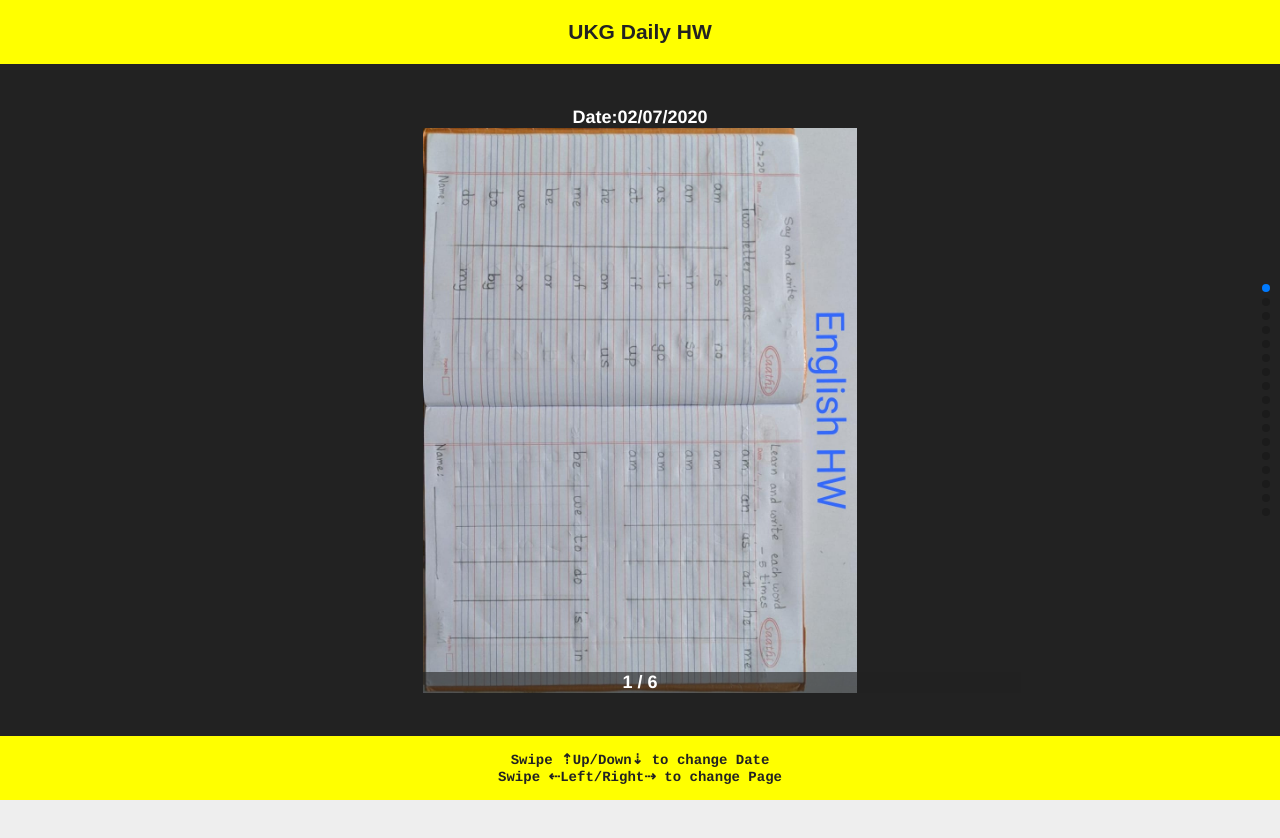
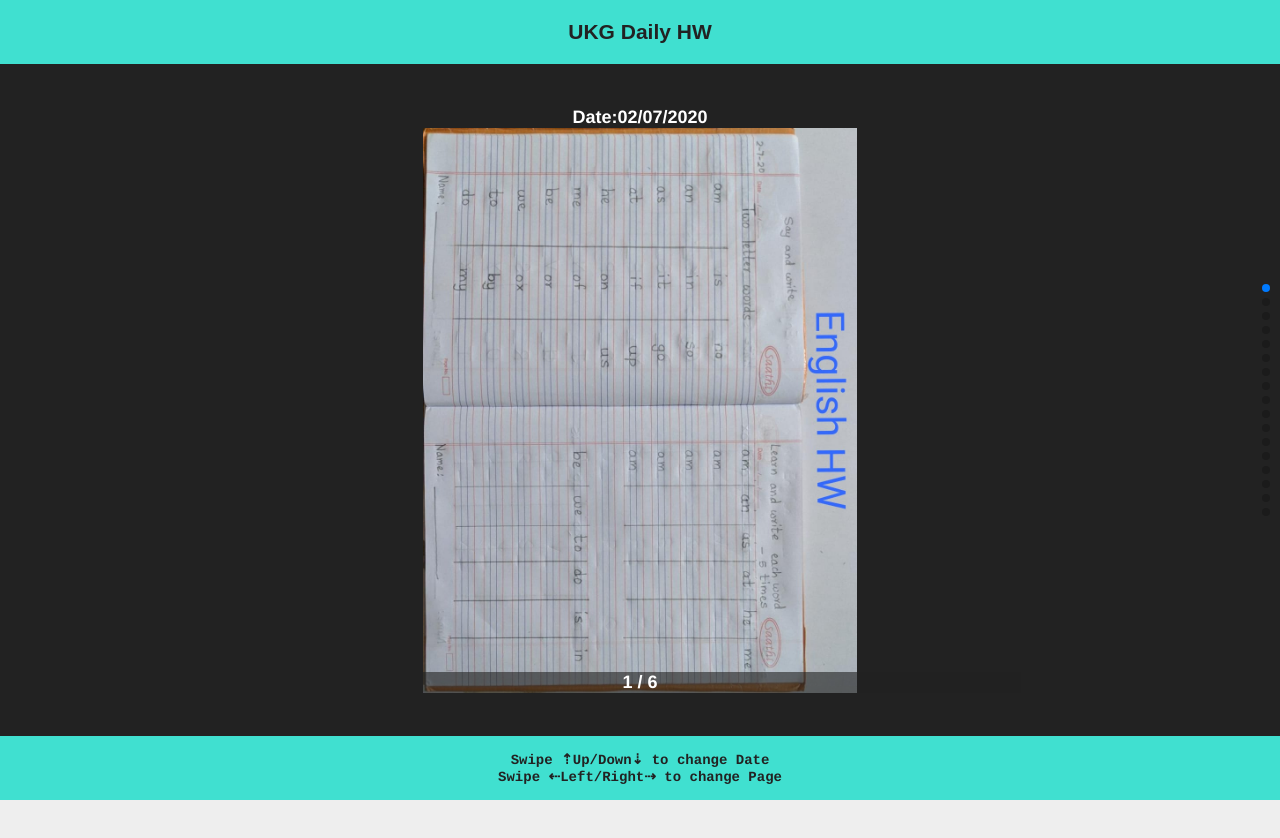
Before and after one commit to pjnotes/ukg20, a plain HTML site: page p/ukgHW94f0064686b2c4bf6a3a465bb9fece1809e66c92ea5926a0da788c415b01f403.html in a window 1280 px wide. Drawn offline with Linux system fonts and the light colour scheme.

Commit message:
minor edits

```diff
--- a/p/ukgHW94f0064686b2c4bf6a3a465bb9fece1809e66c92ea5926a0da788c415b01f403.html
+++ b/p/ukgHW94f0064686b2c4bf6a3a465bb9fece1809e66c92ea5926a0da788c415b01f403.html
@@ -64,7 +64,7 @@
 		position: fixed;
 		left: 0;
 		width: 100%;
-		background: yellow;
+		background: turquoise;
 		color: #222;
 		z-index: 99999;
 		height: 8vh;
```
